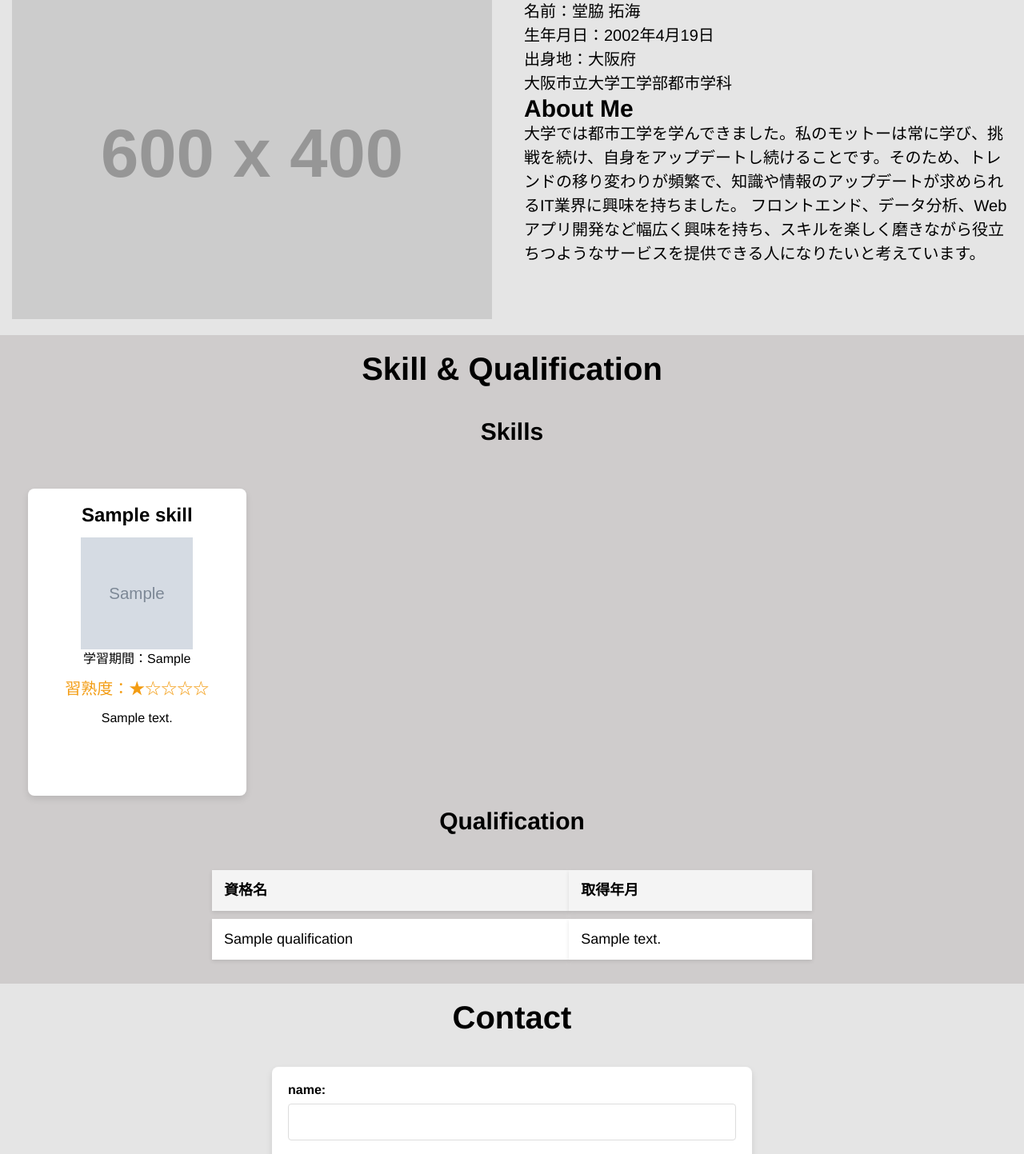
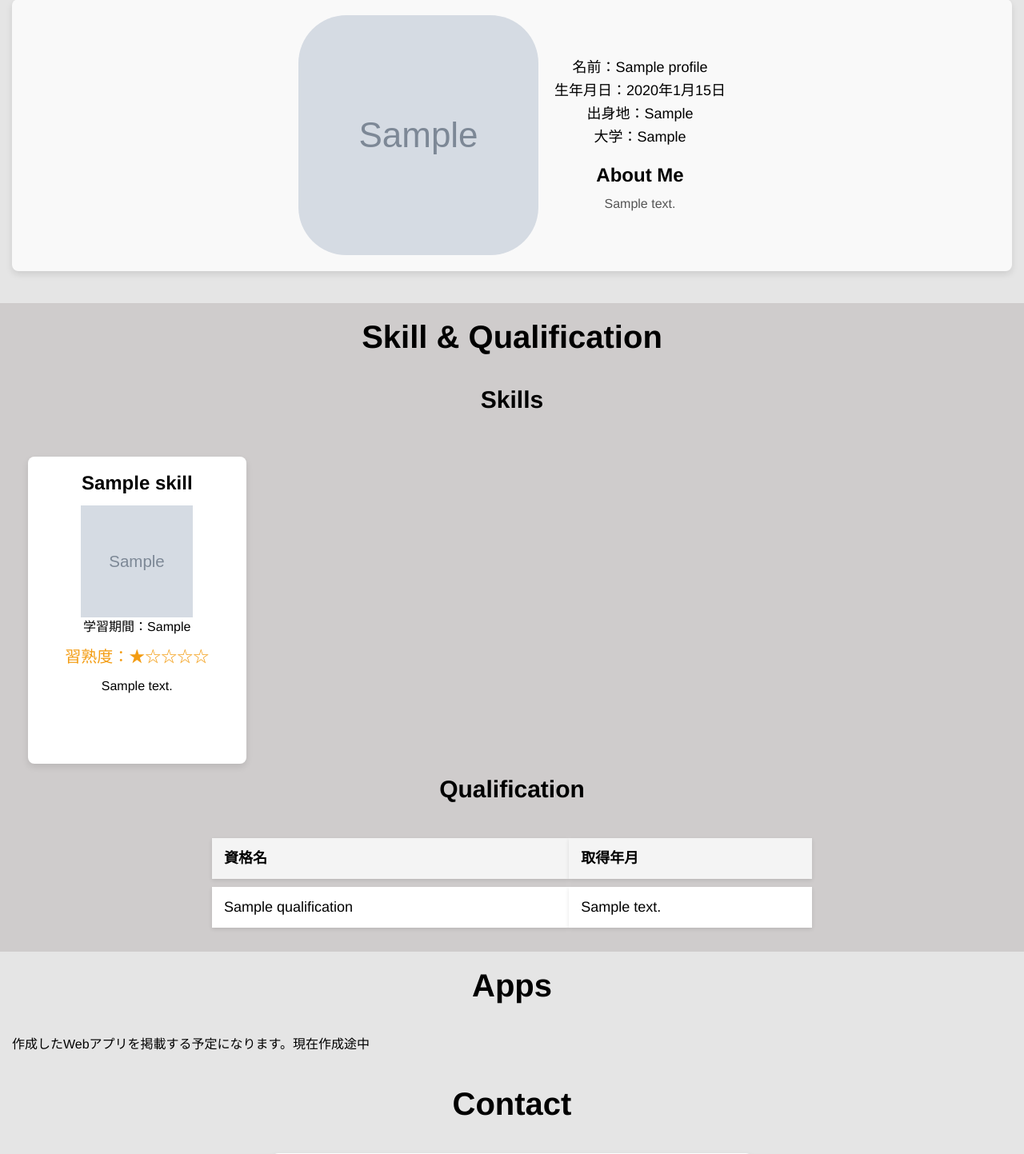
Before and after one commit to HitsujiNeko/Portfolio, a Django app: page / in a window 1280 px wide. Shown: the part 745-2188 px from the top of the page at 80% size. Run offline with Django 5.2, Linux system fonts and the light colour scheme; tables that the repository leaves empty hold one stand-in row (values such as "Sample post"); grey boxes marked "Sample" are stand-in pictures; some libraries are stand-ins or nearby versions; grey boxes are pictures that could not be loaded.

Commit message:
プロフィールをモデルにより管理できるように変更しました

```diff
--- a/portfolio_project/portfolio_app/admin.py
+++ b/portfolio_project/portfolio_app/admin.py
@@ -1,6 +1,8 @@
 from django.contrib import admin
-from .models import MySkill, MyQualification
+from .models import Profile,MySkill, MyQualification, App
 
 # Register your models here.
+admin.site.register(Profile)
 admin.site.register(MySkill)
 admin.site.register(MyQualification)
+admin.site.register(App)
--- a/portfolio_project/portfolio_app/models.py
+++ b/portfolio_project/portfolio_app/models.py
@@ -2,7 +2,19 @@
 
 # Create your models here.
 
-# ポートフォリオの Skills を管理するモデル
+# Profileを管理するモデル
+class Profile(models.Model):
+    name = models.CharField(max_length=100)
+    birth_date = models.DateField()
+    location = models.CharField(max_length=100)
+    education = models.CharField(max_length=200)
+    about_me = models.TextField()
+    profile_image = models.ImageField(upload_to='images/')
+
+    def __str__(self):
+        return self.name
+
+# Skills を管理するモデル
 class MySkill(models.Model):
     skill_name = models.CharField(max_length=100, unique=True)
     skill_learning_period = models.CharField(max_length=100)
@@ -13,10 +25,21 @@
     class Meta:
       db_table = 'my_skill'
 
-# ポートフォリオの Qualifications を管理するモデル
+# Qualifications を管理するモデル
 class MyQualification(models.Model):
     qualification_name = models.CharField(max_length=100, unique=True)
     qualification_acquisition_date = models.CharField(max_length=100) # 取得日
 
     class Meta:
       db_table = 'my_qualification'
+
+# Apps を管理するモデル
+from django.db import models
+
+class App(models.Model):
+    title = models.CharField(max_length=200)
+    description = models.TextField()
+    link = models.URLField()
+
+    def __str__(self):
+        return self.title
--- a/portfolio_project/portfolio_app/static/css/base.css
+++ b/portfolio_project/portfolio_app/static/css/base.css
@@ -222,35 +222,65 @@
   }
 }
 
-/* profile */
+/* Profile section */
 .profile {
-  margin: 0;
   display: flex;
+  align-items: center;
+  justify-content: center;
+  flex-direction: column;
+  padding: 20px;
+  background-color: #f9f9f9;
+  border-radius: 8px;
+  box-shadow: 0 4px 8px rgba(0, 0, 0, 0.1);
+  margin: 20px 0;
 }
-/*.profile-image{}*/
+
+.profile-image {
+  border-radius: 20%;
+  margin-bottom: 20px;
+  width: 200px;
+  height: 200px;
+  object-fit: cover;
+}
 
 .profile-caption {
-  padding-left: 40px;
-  font-size: 20px;
+  text-align: center;
 }
-/*.profile-headline{}
-.profile-description{}*/
 
-@media screen and (max-width: 768px) {
+.profile-description {
+  font-size: 18px;
+  line-height: 1.6;
+  margin-bottom: 20px;
+}
+
+.profile-headline {
+  font-size: 24px;
+  font-weight: bold;
+  margin-bottom: 10px;
+}
+
+.profile-about {
+  font-size: 16px;
+  line-height: 1.6;
+  color: #555;
+}
+
+/* メディアクエリで全画面表示時のレイアウトを調整 */
+@media screen and (min-width: 768px) {
   .profile {
-    display: block;
-    padding: 0;
+    flex-direction: row;
+    text-align: left;
   }
+
   .profile-image {
-    max-width: 100%;
+    margin-bottom: 0;
+    margin-right: 20px;
+    width: 300px;
+    height: 300px;
   }
-  .profile-headline {
-    margin: 10px;
-    font-size: 25px;
-    text-align: center;
-  }
-  .profile-description {
-    font-size: 18px;
+
+  .profile-caption {
+    max-width: 600px;
   }
 }
 
@@ -333,6 +363,45 @@
   background-color: #f1f1f1;
 }
 
+/* apps section */
+.apps-grid {
+  display: flex;
+  flex-wrap: wrap;
+  gap: 20px;
+}
+
+.app-item {
+  background: #fff;
+  border-radius: 8px;
+  box-shadow: 0 4px 8px rgba(0, 0, 0, 0.1);
+  padding: 20px;
+  flex: 1 1 calc(33.333% - 40px);
+  text-align: center;
+}
+
+.app-title {
+  font-size: 24px;
+  font-weight: bold;
+  margin-bottom: 10px;
+}
+
+.app-description {
+  margin-bottom: 20px;
+}
+
+.app-link {
+  display: inline-block;
+  padding: 10px 20px;
+  background: #3498db;
+  color: #fff;
+  border-radius: 4px;
+  text-decoration: none;
+}
+
+.app-link:hover {
+  background: #2980b9;
+}
+
 /* Contact form section */
 .contact-form {
   max-width: 600px;
@@ -381,3 +450,23 @@
 .contact-form button[type="submit"]:hover {
   background: #2980b9;
 }
+
+.loading-spinner {
+  border: 4px solid rgba(0, 0, 0, 0.1);
+  border-left-color: #3498db;
+  border-radius: 50%;
+  width: 40px;
+  height: 40px;
+  animation: spin 1s linear infinite;
+  display: none;
+  margin: 0 auto;
+}
+
+@keyframes spin {
+  0% {
+    transform: rotate(0deg);
+  }
+  100% {
+    transform: rotate(360deg);
+  }
+}
--- a/portfolio_project/portfolio_app/views.py
+++ b/portfolio_project/portfolio_app/views.py
@@ -1,15 +1,17 @@
 from django.shortcuts import render, redirect
 from django.views import View
-from .models import MySkill, MyQualification
+from .models import Profile,MySkill, MyQualification
 from .forms import ContactForm
 # Create your views here.
 
 # index.htmlを表示する
 def index(request):
+    profile=Profile.objects.first()
     skills = MySkill.objects.all()
     qualifications = MyQualification.objects.all()
     form = ContactForm()
     context = {
+        "profile": profile,
         "skills": skills,
         "qualifications": qualifications,
         "form": form
--- a/portfolio_project/templates/portfolio/index.html
+++ b/portfolio_project/templates/portfolio/index.html
@@ -17,35 +17,32 @@
   <section class="section" id="profile">
     <h1 class="section-headline">Profile</h1>
     <figure class="profile">
-      <img class="profile-image"
-           src="https://dummyimage.com/600x400/000/fff"
-           alt="profile image"
+      <img src="{{ profile.profile_image.url }}"
+           class="profile-image"
+           alt="profile-img"
            width="600"
-           height="400" />
+           height="400">
       <figcaption class="profile-caption">
         <p class="profile-description">
-          名前：堂脇 拓海
+          名前：{{ profile.name }}
           <br>
-          生年月日：2002年4月19日
+          生年月日：{{ profile.birth_date }}
           <br>
-          出身地：大阪府
+          出身地：{{ profile.location }}
           <br>
-          大阪市立大学工学部都市学科
+          大学：{{ profile.education }}
         </p>
         <h2 class="profile-headline">About Me</h2>
-        <p class="profile-about">
-          大学では都市工学を学んできました。私のモットーは常に学び、挑戦を続け、自身をアップデートし続けることです。そのため、トレンドの移り変わりが頻繁で、知識や情報のアップデートが求められるIT業界に興味を持ちました。
-          フロントエンド、データ分析、Webアプリ開発など幅広く興味を持ち、スキルを楽しく磨きながら役立ちつようなサービスを提供できる人になりたいと考えています。
-        </p>
+        <p class="profile-about">{{ profile.about_me }}</p>
       </figcaption>
     </figure>
   </section>
-  <section class="section section-secondary">
+  <section class="section section-secondary" data-aos="fade-up">
     <h1 class="section-headline" id="skill">Skill & Qualification</h1>
     <h2 class="section-subheadline">Skills</h2>
     <ul class="grid grid-col-4">
       {% for skill in skills %}
-        <li class="grid-item">
+        <li class="grid-item" data-aos="fade-up">
           <dl class="skill">
             <dt class="skill-headline">{{ skill.skill_name }}</dt>
             <dd class="skill-img">
@@ -68,7 +65,7 @@
       {% endfor %}
     </ul>
     <h2 class="section-subheadline">Qualification</h2>
-    <table class="qualification">
+    <table class="qualification" data-aos="fade-up">
       <thead>
         <tr>
           <th>資格名</th>
@@ -77,13 +74,26 @@
       </thead>
       <tbody>
         {% for qualification in qualifications %}
-          <tr>
+          <tr data-aos="fade-up">
             <td>{{ qualification.qualification_name }}</td>
             <td>{{ qualification.qualification_acquisition_date }}</td>
           </tr>
         {% endfor %}
       </tbody>
     </table>
+  </section>
+  <section class="section" id="apps">
+    <h1 class="section-headline">Apps</h1>
+    <p class="section-description">作成したWebアプリを掲載する予定になります。現在作成途中</p>
+    <div class="apps-grid">
+      {% for app in apps %}
+        <div class="app-item" data-aos="fade-up">
+          <h2 class="app-title">{{ app.title }}</h2>
+          <p class="app-description">{{ app.description }}</p>
+          <a href="{{ app.link }}" class="app-link" target="_blank">View App</a>
+        </div>
+      {% endfor %}
+    </div>
   </section>
   <section class="section">
     <h1 class="section-headline" id="contact">Contact</h1>
@@ -99,4 +109,11 @@
 {% block scripts %}
   <script src="{% static 'js/particles.js' %}"></script>
   <script src="{% static 'js/app.js' %}"></script>
+  <script>
+    document.getElementById('contact-form').addEventListener('submit', function() {
+      document.getElementById('loading-spinner').style.display = 'block';
+    });
+  </script>
+  <script src="https://cdnjs.cloudflare.com/ajax/libs/aos/2.3.4/aos.js"></script>
+  <script>AOS.init();</script>
 {% endblock scripts %}
--- a/portfolio_project/templates/portfolio/portfolio_base.html
+++ b/portfolio_project/templates/portfolio/portfolio_base.html
@@ -14,6 +14,8 @@
     <link rel="icon" href="{% static 'favicon.ico' %}">
     <link rel="stylesheet" href="{% static 'css/reset.css' %}" />
     <link rel="stylesheet" href="{% static 'css/base.css' %}" />
+    <link rel="stylesheet"
+          href="https://cdnjs.cloudflare.com/ajax/libs/aos/2.3.4/aos.css" />
   </head>
   <body>
     <nav class="nav">
@@ -39,19 +41,7 @@
       {% block content %}
       {% endblock content %}
     </div>
-    <footer class="footer">
-      <ul class="md-flex">
-        <li>
-          <a href="#">About</a>
-        </li>
-        <li>
-          <a href="#">サイトマップ</a>
-        </li>
-        <li>
-          <a href="#">プライバシーポリシー</a>
-        </li>
-      </ul>
-      <p class="copyright">© 2023 Example Inc. All Rights Reserved.</p>
-    </footer>
+    {% block scripts %}
+    {% endblock scripts %}
   </body>
 </html>
```
Also changed, not shown: portfolio_project/media/images/my_profile.jpg (added), portfolio_project/portfolio_app/migrations/0005_app.py (added), portfolio_project/portfolio_app/migrations/0006_profile.py (added), portfolio_project/portfolio_app/static/images/my_profile.jpg (added).
